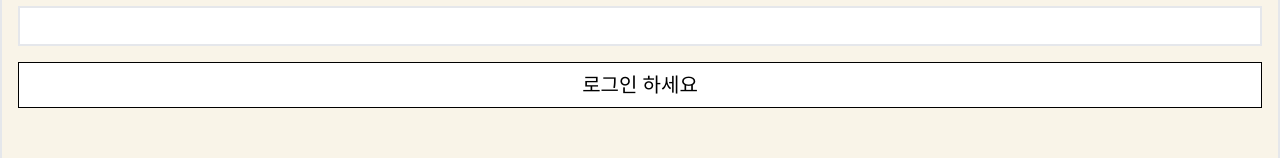
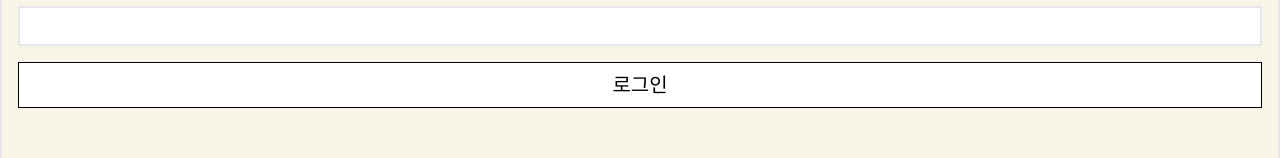
Before and after one commit to zzang535/rheumaless-front, a React (Vite) app: page /login in a window 1280 px wide. Shown: the part 188-346 px from the top of the page. Built offline with nearby package versions, Linux system fonts and the light colour scheme.

Commit message:
Feat : 이메일 - 로그인 버튼 복원

```diff
--- a/src/pages/Login.tsx
+++ b/src/pages/Login.tsx
@@ -15,7 +15,7 @@ function Login() {
           <input className="border-2 w-full h-10" />
         </div>
         <button className="w-full text-xl p-2 bg-white hover:bg-slate-200 border border-black">
-          로그인 하세요
+          로그인
         </button>
       </ContentLayout>
     </>
```
